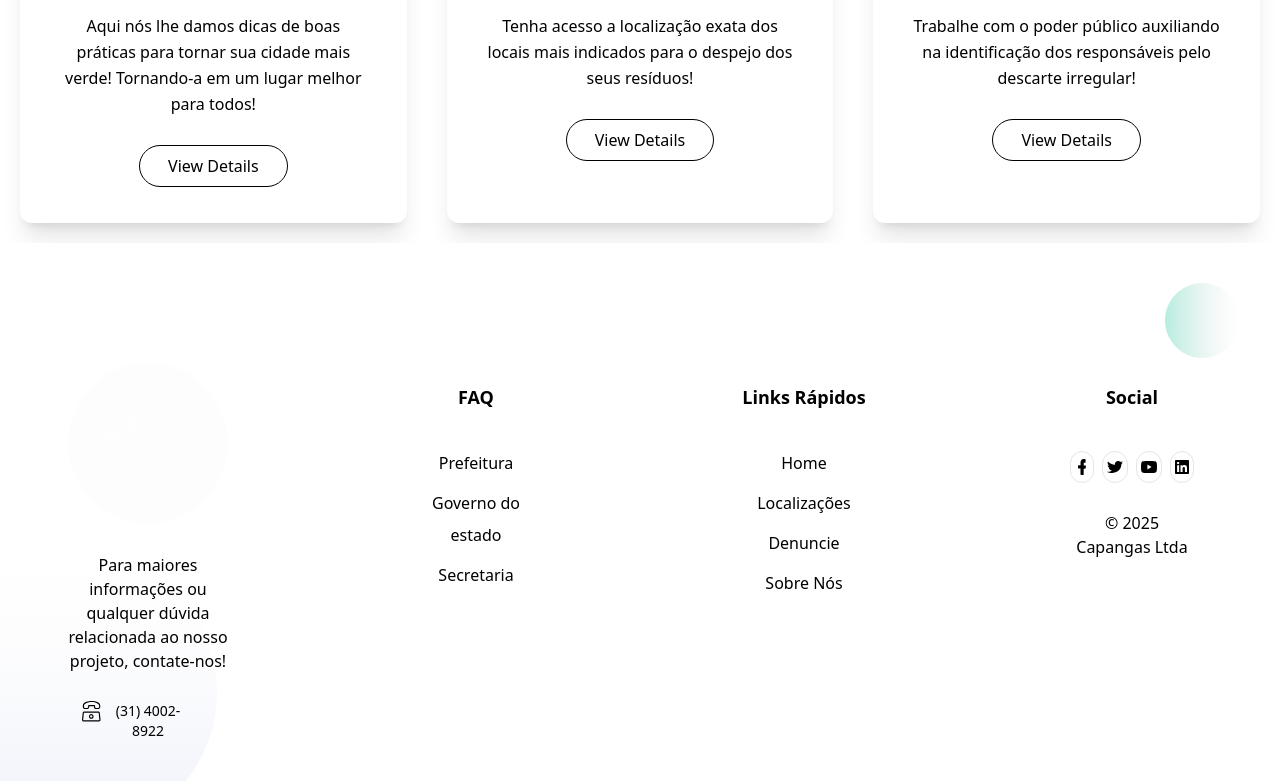
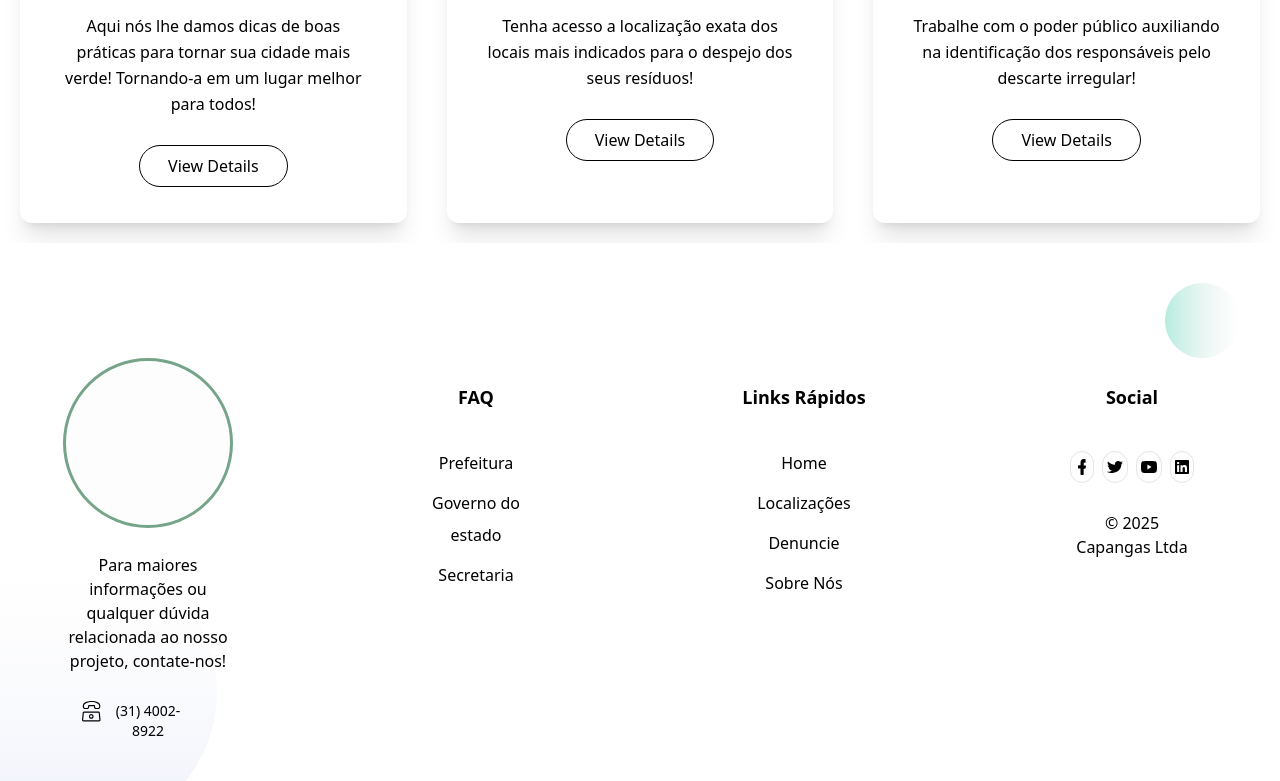
Before and after one commit to islanpedro01/Descarte-Legal, a website built with Vite: page index.html in a window 1280 px wide. Shown: the part 1185-1966 px from the top of the page. Built offline with nearby package versions, Linux system fonts and the light colour scheme.

Commit message:
Update logo footer

```diff
--- a/index.html
+++ b/index.html
@@ -255,9 +255,9 @@
             class="mb-6 inline-block max-w-[160px]"
           >
             <img
-              src="/public/imgs/Descarte.gif "
+              src="/public/imgs/Descarte.gif"
               alt="logo"
-              class="rounded-full"
+              class="rounded-full outline outline-offset-2 outline-musgo"
             />
           </a>
           <p class="mb-7 text-base text-body-color">
```
